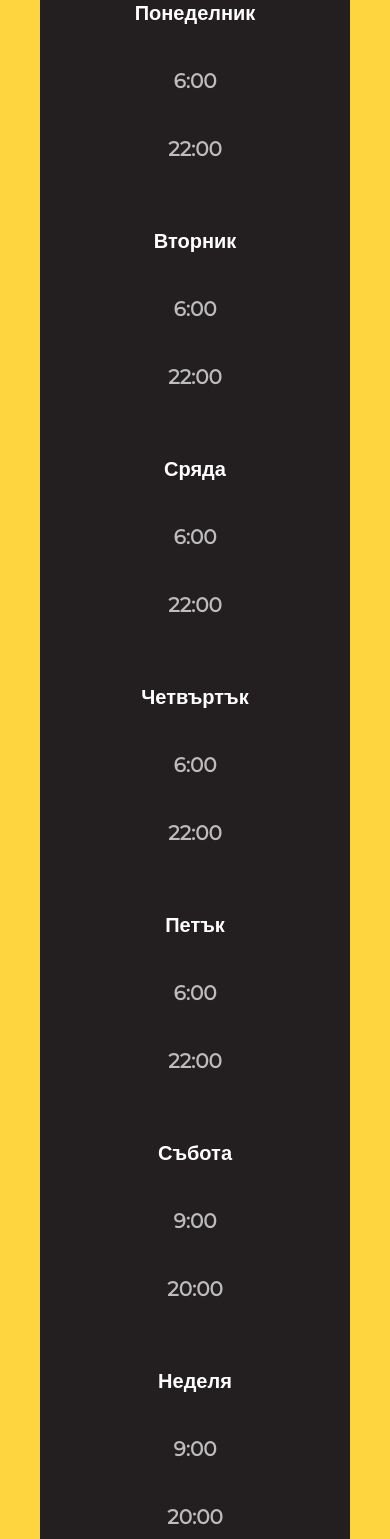
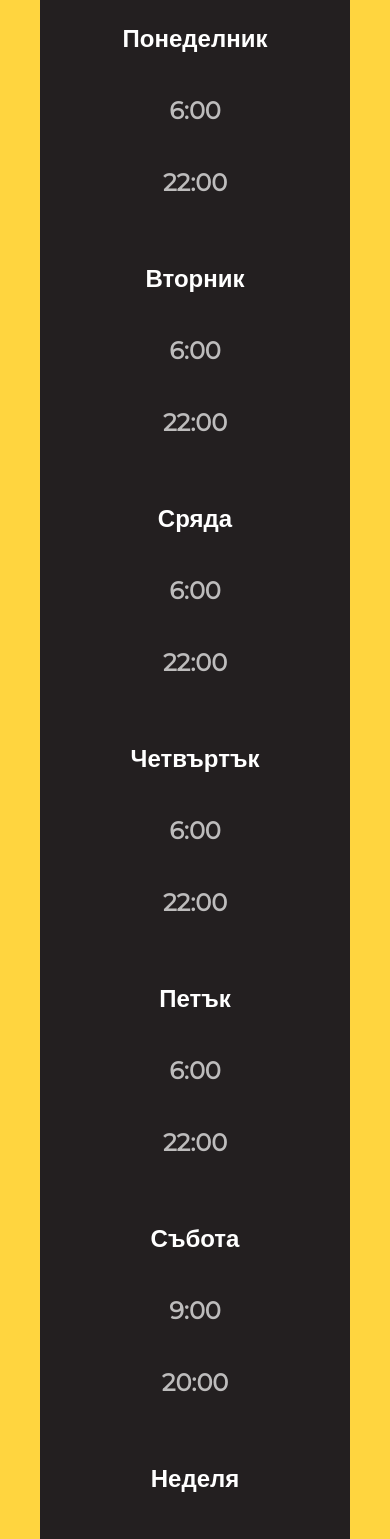
Before and after one commit to spleafy/Julto, a Next.js app: page /schedule in a window 390 px wide. Shown: the part 404-1943 px from the top of the page. Built offline with nearby package versions, Linux system fonts and the light colour scheme; a web font is replaced by a local one.

Commit message:
Fixing Sizes

```diff
--- a/pages/index.tsx
+++ b/pages/index.tsx
@@ -87,7 +87,7 @@ export default function Home() {
       </Head>
       <main className="flex flex-col">
         <Section>
-          <div className="relative w-full h-[750px]">
+          <div className="relative w-full h-[450px] md:h-[750px]">
             {images.map((item, i) => {
               const indexLeft = mod(index - 1, images.length);
               const indexRight = mod(index + 1, images.length);
@@ -190,7 +190,7 @@ export default function Home() {
           ></video>
         </Section>
         <Section>
-          <h1 className="!md:text-6xl text-5xl text-base !font-semibold mb-10 text-center md:text-end">
+          <h1 className="md:!text-6xl !text-5xl text-base !font-semibold mb-10 text-center md:text-end">
             Персонални треньори
           </h1>
           <p className="!text-xl text-base mb-10 self-end md:max-w-[60%] text-center md:text-end">
@@ -239,7 +239,7 @@ export default function Home() {
         <Section className="bg-primary">
           <div className="flex flex-col md:flex-row items-center justify-between gap-10 md:gap-40 mb-10">
             <div className="flex flex-col">
-              <h1 className="!md:text-6xl text-5xl text-base !font-semibold mb-10 text-center">
+              <h1 className="md:!text-6xl !text-5xl text-base !font-semibold mb-10 text-center">
                 Кикбокс
               </h1>
               <p className="!text-xl text-base text-center">
@@ -258,7 +258,7 @@ export default function Home() {
           </div>
           <div className="flex flex-col md:flex-row-reverse items-center justify-between gap-10 md:gap-40 mb-10">
             <div className="flex flex-col">
-              <h1 className="!md:text-6xl text-5xl text-base !font-semibold mb-10 text-center">
+              <h1 className="md:!text-6xl !text-5xl text-base !font-semibold mb-10 text-center">
                 Добавки
               </h1>
               <p className="!text-xl text-base text-center">
@@ -278,7 +278,7 @@ export default function Home() {
           </div>
         </Section>
         <Section className="bg-white items-center">
-          <h1 className="!md:text-6xl text-5xl text-base !font-semibold mb-10 self-start">
+          <h1 className="md:!text-6xl !text-5xl text-base !font-semibold mb-10 self-start">
             Локация
           </h1>
           <p className="!text-xl text-base mb-10 self-start">
--- a/pages/instructors/index.tsx
+++ b/pages/instructors/index.tsx
@@ -55,7 +55,7 @@ export default function Home() {
         <link rel="icon" href="/favicon.ico" />
       </Head>
       <Section>
-        <h1 className="text-5xl md:text-6xl text-base !font-semibold mb-10 self-center">
+        <h1 className="!text-5xl md:!text-6xl text-base !font-semibold mb-10 self-center">
           Инструктори
         </h1>
         <p className="!text-xl text-base mb-10 self-center">
--- a/pages/pricing/index.tsx
+++ b/pages/pricing/index.tsx
@@ -12,7 +12,7 @@ export default function Home() {
         <link rel="icon" href="/favicon.ico" />
       </Head>
       <Section>
-        <h1 className="text-5xl md:text-6xl text-base !font-semibold mb-10 self-center">
+        <h1 className="!text-5xl md:!text-6xl text-base !font-semibold mb-10 self-center">
           Ценоразпис
         </h1>
         <p className="!text-xl text-base mb-10 self-center">
--- a/pages/schedule/index.tsx
+++ b/pages/schedule/index.tsx
@@ -12,7 +12,7 @@ export default function Home() {
         <link rel="icon" href="/favicon.ico" />
       </Head>
       <Section className="items-center">
-        <h1 className="text-5xl md:text-6xl text-base !font-semibold mb-10 self-center">
+        <h1 className="!text-5xl md:!text-6xl text-base !font-semibold mb-10 self-center">
           График
         </h1>
         <p className="!text-xl text-base mb-10 self-center">
@@ -20,65 +20,79 @@ export default function Home() {
         </p>
         <div className="flex flex-col lg:flex-row gap-16 w-full lg:w-fit bg-base p-10 rounded-2xl">
           <div className="flex flex-col gap-10 items-center">
-            <span className="font-bold text-xl text-white">Понеделник</span>
-            <span className="font-bold text-xl text-white opacity-70">
+            <span className="font-bold text-2xl sm:text-xl text-white">
+              Понеделник
+            </span>
+            <span className="font-bold text-2xl sm:text-xl text-white opacity-70">
               6:00
             </span>
-            <span className="font-bold text-xl text-white opacity-70">
+            <span className="font-bold text-2xl sm:text-xl text-white opacity-70">
               22:00
             </span>
           </div>
           <div className="flex flex-col gap-10 items-center">
-            <span className="font-bold text-xl text-white">Вторник</span>
-            <span className="font-bold text-xl text-white opacity-70">
+            <span className="font-bold text-2xl sm:text-xl text-white">
+              Вторник
+            </span>
+            <span className="font-bold text-2xl sm:text-xl text-white opacity-70">
               6:00
             </span>
-            <span className="font-bold text-xl text-white opacity-70">
+            <span className="font-bold text-2xl sm:text-xl text-white opacity-70">
               22:00
             </span>
           </div>
           <div className="flex flex-col gap-10 items-center">
-            <span className="font-bold text-xl text-white">Сряда</span>
-            <span className="font-bold text-xl text-white opacity-70">
+            <span className="font-bold text-2xl sm:text-xl text-white">
+              Сряда
+            </span>
+            <span className="font-bold text-2xl sm:text-xl text-white opacity-70">
               6:00
             </span>
-            <span className="font-bold text-xl text-white opacity-70">
+            <span className="font-bold text-2xl sm:text-xl text-white opacity-70">
               22:00
             </span>
           </div>
           <div className="flex flex-col gap-10 items-center">
-            <span className="font-bold text-xl text-white">Четвъртък</span>
-            <span className="font-bold text-xl text-white opacity-70">
+            <span className="font-bold text-2xl sm:text-xl text-white">
+              Четвъртък
+            </span>
+            <span className="font-bold text-2xl sm:text-xl text-white opacity-70">
               6:00
             </span>
-            <span className="font-bold text-xl text-white opacity-70">
+            <span className="font-bold text-2xl sm:text-xl text-white opacity-70">
               22:00
             </span>
           </div>
           <div className="flex flex-col gap-10 items-center">
-            <span className="font-bold text-xl text-white">Петък</span>
-            <span className="font-bold text-xl text-white opacity-70">
+            <span className="font-bold text-2xl sm:text-xl text-white">
+              Петък
+            </span>
+            <span className="font-bold text-2xl sm:text-xl text-white opacity-70">
               6:00
             </span>
-            <span className="font-bold text-xl text-white opacity-70">
+            <span className="font-bold text-2xl sm:text-xl text-white opacity-70">
               22:00
             </span>
           </div>
           <div className="flex flex-col gap-10 items-center">
-            <span className="font-bold text-xl text-white">Събота</span>
-            <span className="font-bold text-xl text-white opacity-70">
+            <span className="font-bold text-2xl sm:text-xl text-white">
+              Събота
+            </span>
+            <span className="font-bold text-2xl sm:text-xl text-white opacity-70">
               9:00
             </span>
-            <span className="font-bold text-xl text-white opacity-70">
+            <span className="font-bold text-2xl sm:text-xl text-white opacity-70">
               20:00
             </span>
           </div>
           <div className="flex flex-col gap-10 items-center">
-            <span className="font-bold text-xl text-white">Неделя</span>
-            <span className="font-bold text-xl text-white opacity-70">
+            <span className="font-bold text-2xl sm:text-xl text-white">
+              Неделя
+            </span>
+            <span className="font-bold text-2xl sm:text-xl text-white opacity-70">
               9:00
             </span>
-            <span className="font-bold text-xl text-white opacity-70">
+            <span className="font-bold text-2xl sm:text-xl text-white opacity-70">
               20:00
             </span>
           </div>
--- a/styles/globals.css
+++ b/styles/globals.css
@@ -9,6 +9,7 @@ body {
   max-width: 100vw;
   overflow-x: hidden;
   font-family: "Montserrat", sans-serif;
+  -webkit-tap-highlight-color: rgba(0, 0, 0, 0);
 }
 
 a {
```
